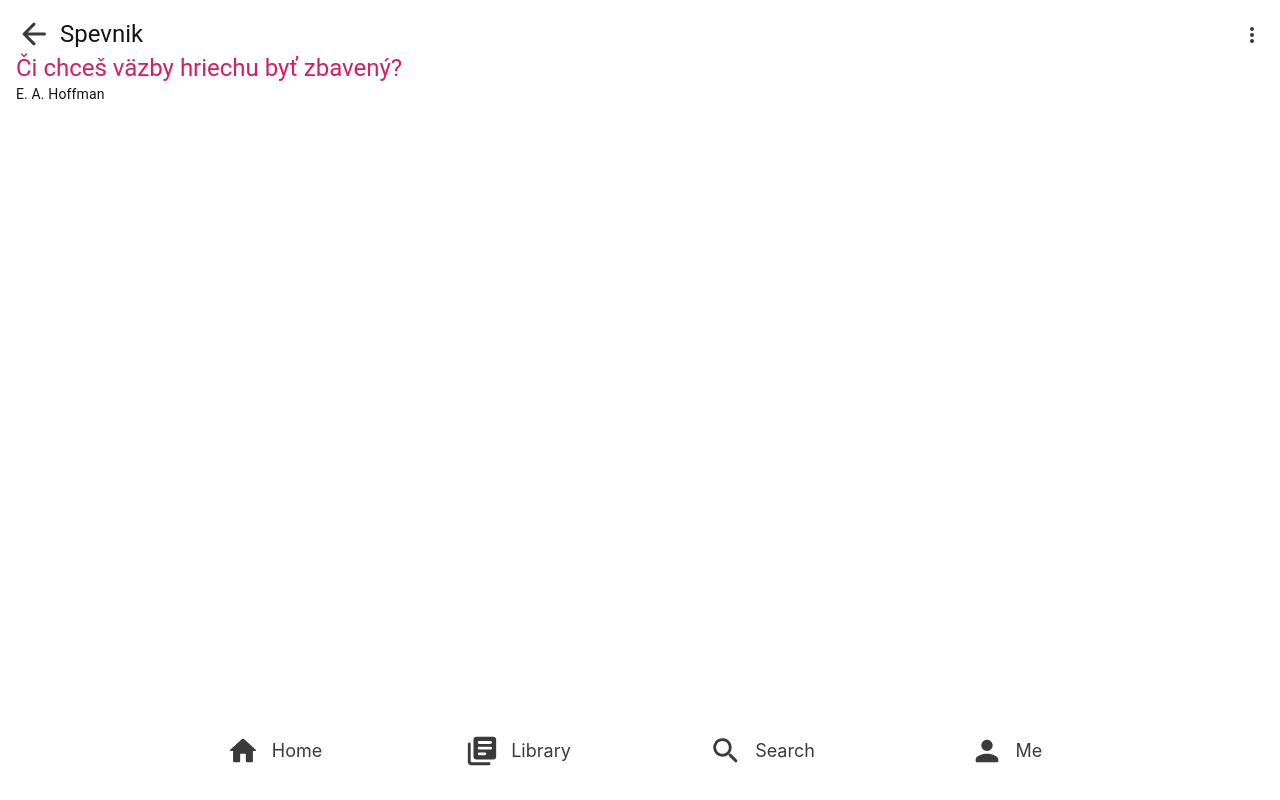
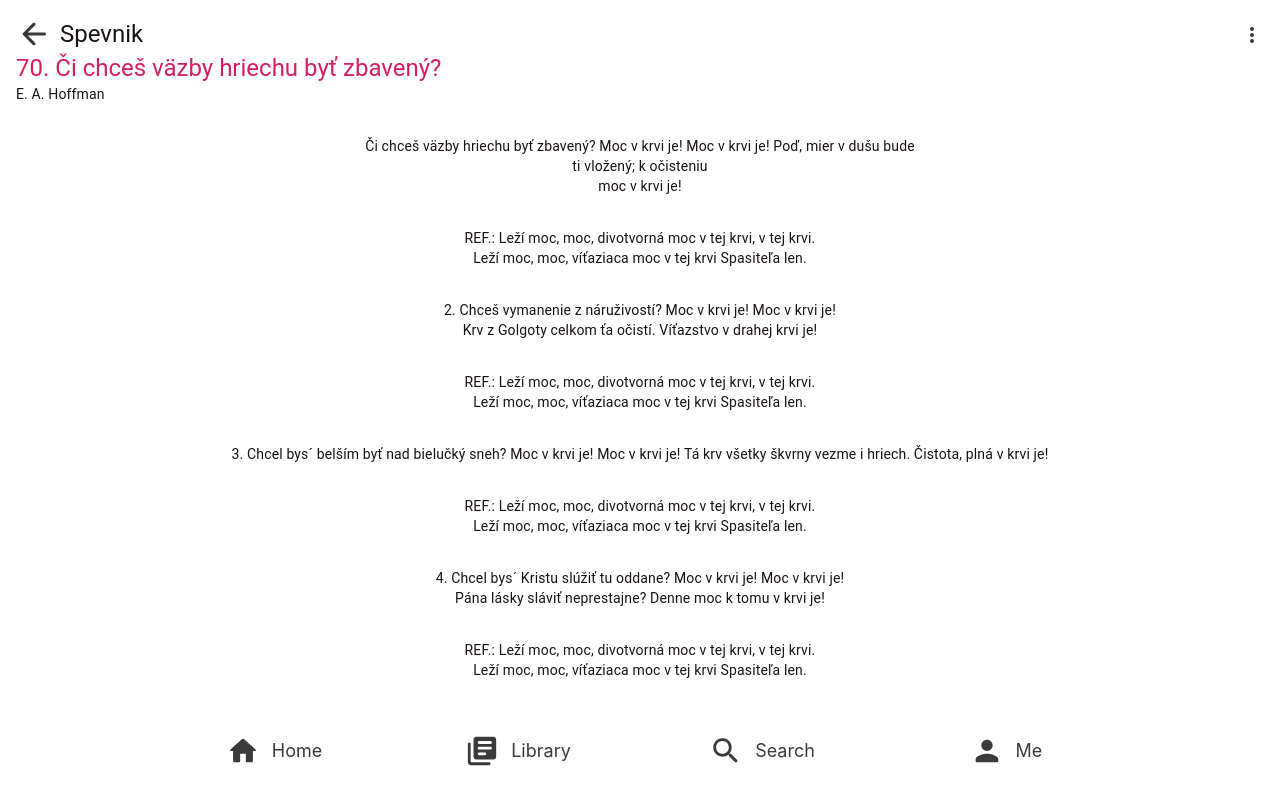
Before and after one commit to kukuckarastislav/lyrics-library, a React (Vite) app in the folder lyrics-library-react/: page /songbook/spevnik/song/ci-chces-vazby-hriechu-byt-zbaveny in a window 1280 px wide. Built offline with nearby package versions, Linux system fonts and the light colour scheme.

Commit message:
print verses

```diff
--- a/lyrics-library-react/src/components/SongCard.tsx
+++ b/lyrics-library-react/src/components/SongCard.tsx
@@ -19,7 +19,7 @@ export default function SongCard(props: SongCardProps) {
       <div className={style.SongCardCss}>
         <div className='flex flex-col'>
           <Typography variant="h6" className='songBookName'>
-            {song.number!=0 && <span className='songNumber'>{song.number}</span>} {song.name}
+            {song.number!=0 && <span className='songNumber'>{song.number}. </span>}{song.name}
           </Typography>
           {song.author && (
             <Typography variant="body1" >
--- a/lyrics-library-react/src/libraryData.ts
+++ b/lyrics-library-react/src/libraryData.ts
@@ -18,9 +18,6 @@ const jsonData = {
                     "url": "chvalime-ta-boze-nas",
                     "author": "E. A. Hoffman",
                     "verses": [
-                        [
-                            "Chválime Ťa Bože náš"
-                        ],
                         [
                             "Chválime Ťa, Bože náš,",
                             "vďačne, vrúcne, z celej sily,",
@@ -404,7 +401,7 @@ const jsonData = {
                     "number": 227,
                     "lang": "sk",
                     "url": "ja-neviem-preco-milosti-zdroj-boh-mi-otvoril",
-                    "author": "J. H. Sammis",
+                    "author": "",
                     "verses": [
                         [
                             "1. Ja neviem, prečo milosti zdroj Boh mi otvoril,",
--- a/lyrics-library-react/src/pages/SongPage.module.scss
+++ b/lyrics-library-react/src/pages/SongPage.module.scss
@@ -2,7 +2,7 @@
     :global{
 
         .topHeader{
-            @apply pt-4 pb-6 px-4;
+            @apply pt-4 pb-8 px-4;
             width: 100%;
             position: fixed;
             top: 0;
@@ -17,6 +17,16 @@
 
         .versesContainer{
             @apply mx-4;
+
+            .slideContainer{
+                @apply mb-8;
+            }
+
+            .textLine{
+                //text-align: center;
+                color: var(--text-ui-color);
+            }
+
         }
     }
 }
--- a/lyrics-library-react/src/pages/SongPage.tsx
+++ b/lyrics-library-react/src/pages/SongPage.tsx
@@ -17,17 +17,20 @@ export default function SongPage() {
   const song: Song | undefined = songBook?.getSongByUrl(songUrl!);
 
   const [headerHeight, setHeaderHeight] = useState(0);
+  const [verseFontSize, setVerseFontSize] = useState(14);
+  const [verseTextAlign, setVerseTextAlign] = useState('center');
+
 
   useEffect(() => {
     // Calculate the height of the header
-    const headerElement = document.getElementById('songBookPage_header');
+    const headerElement = document.getElementById('songPage_header');
     const newHeaderHeight = headerElement ? headerElement.offsetHeight : 0;
 
     // Set the height in the state
     setHeaderHeight(newHeaderHeight);
 
     // Update the margin-top of the section
-    const sectionElement = document.getElementById('songBookPage_songs_container');
+    const sectionElement = document.getElementById('songPage_verses_container');
     if (sectionElement) {
       sectionElement.style.marginTop = newHeaderHeight + 'px';
     }
@@ -63,7 +66,9 @@ export default function SongPage() {
             </div>
           </div>
 
-          <Typography variant="h5" className='songName'>{song.name}</Typography>
+          <Typography variant="h5" className='songName'>
+            {song.number != 0 && (<span>{song.number}. </span>)}{song.name}
+          </Typography>
           {song.author &&
             <Typography variant="body2">{song.author}</Typography>
           }
@@ -72,7 +77,15 @@ export default function SongPage() {
 
 
         <div id="songPage_verses_container" className='versesContainer'>
-          ovde ce da pisu stihovi
+          {song.verses.map((slide, indexSlide) => (
+            <div key={indexSlide} className='slideContainer'>
+              {slide.map((line, indexLine) => (
+                <Typography sx={{fontSize: verseFontSize, textAlign: verseTextAlign}} variant="body2" key={indexSlide+"_"+indexLine} className='textLine'>
+                  {line}
+                </Typography>
+              ))}
+            </div>
+          ))}
         </div>
 
 
```
